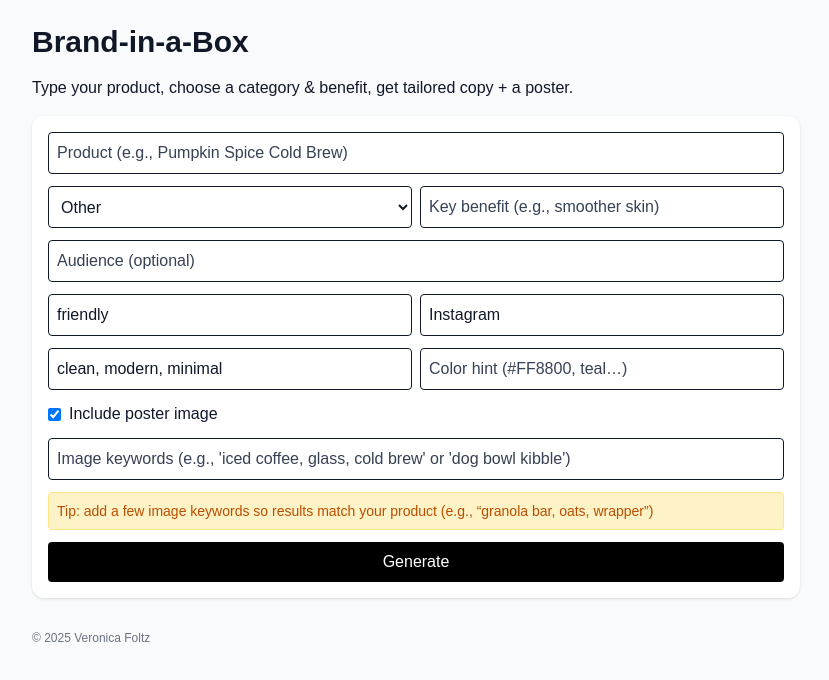
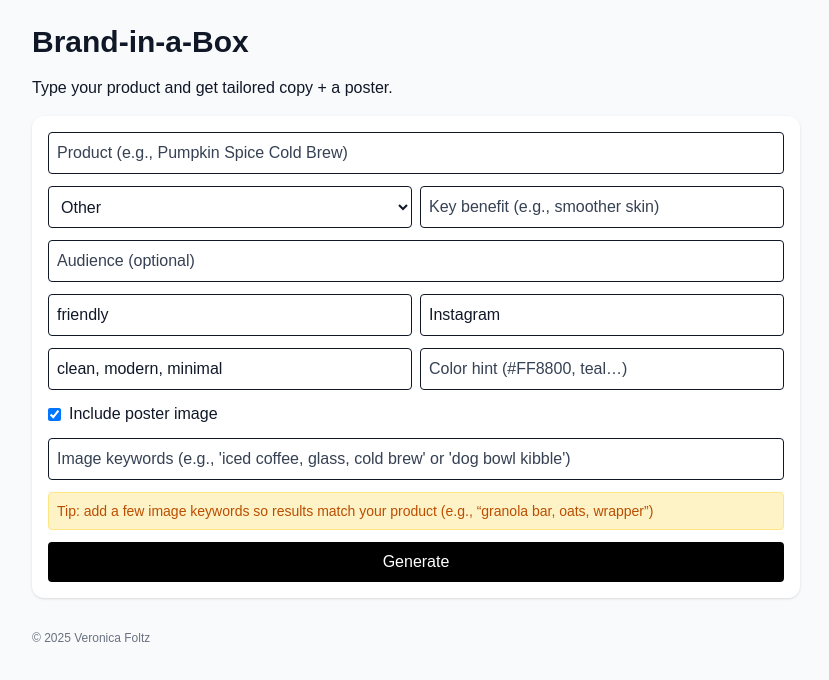
Before and after one commit to veronica-foltz/brand-in-a-box, a Next.js app: page / in a window 1280 px wide. Shown: the top 680 px of the page, without its empty margins (224-1053 px from the left). Built offline with nearby package versions, Linux system fonts and the light colour scheme.

Commit message:
feat: updated page.tsx

```diff
--- a/app/page.tsx
+++ b/app/page.tsx
@@ -137,7 +137,7 @@ export default function Home() {
     <main className="min-h-screen p-6 flex flex-col items-center bg-gray-50 text-gray-900">
       <div className="w-full max-w-3xl space-y-4">
         <h1 className="text-3xl font-bold">Brand-in-a-Box</h1>
-        <p className="text-gray-900">Type your product, choose a category & benefit, get tailored copy + a poster.</p>
+        <p className="text-gray-900">Type your product and get tailored copy + a poster.</p>
 
         <form onSubmit={handleGenerate} className="grid gap-3 bg-white p-4 rounded-xl shadow">
           <input
```
